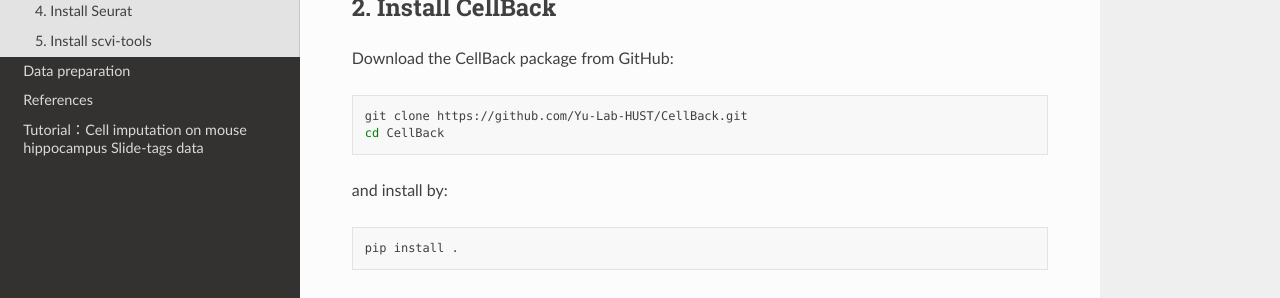
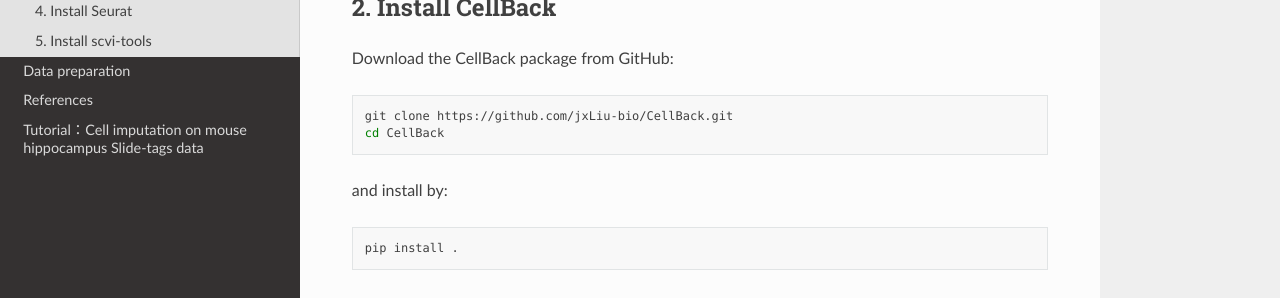
Before and after one commit to jxLiu-bio/CellBack, a Sphinx documentation site: the page built from source/Installation.md, in a window 1280 px wide and 900 px high. Shown: the part 356-654 px from the top of the window. Built offline with Sphinx 7.4.7 and the Read the Docs theme 3.1.0, drawn with Linux system fonts in a browser that asks for light colours; pages that are not in the unit, such as notebooks, are missing from menus; some of the changed lines change nothing that is shown.

Commit message:
Update Installation.md

````diff
--- a/source/Installation.md
+++ b/source/Installation.md
@@ -9,7 +9,7 @@
 ### 2. Install CellBack
 Download the CellBack package from GitHub:
 ```bash
-git clone https://github.com/Yu-Lab-HUST/CellBack.git
+git clone https://github.com/jxLiu-bio/CellBack.git
 cd CellBack
 ```
 and install by:
````
